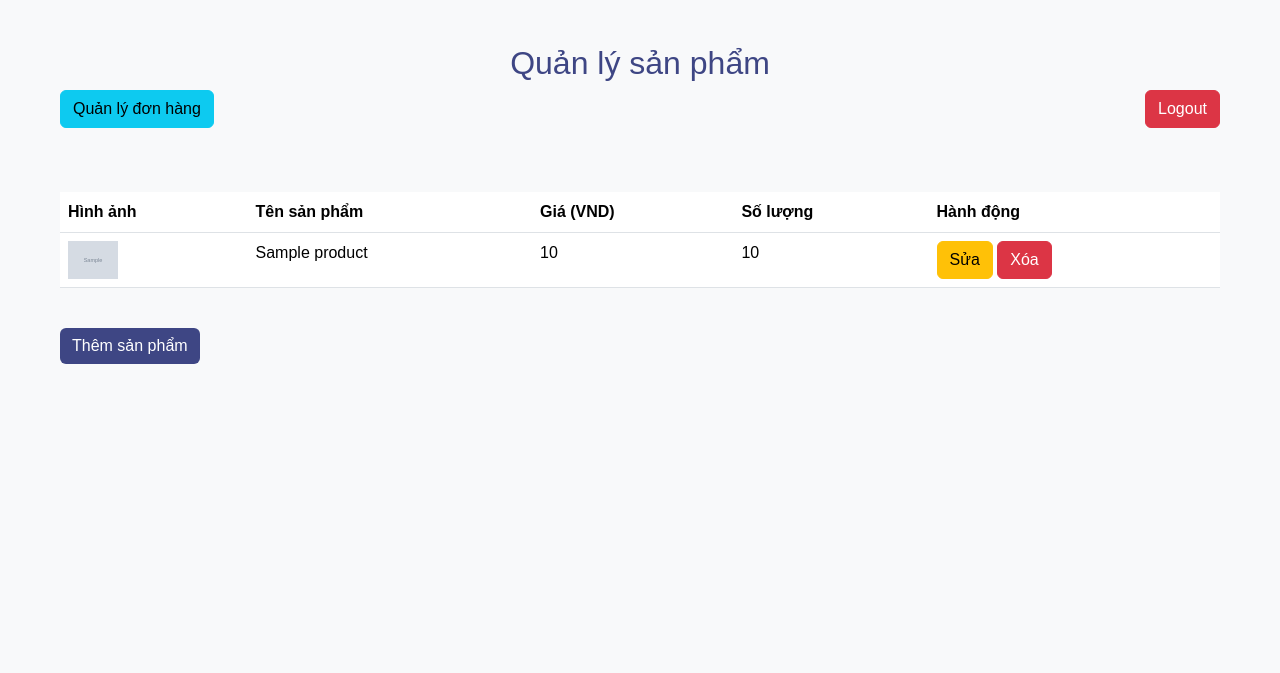
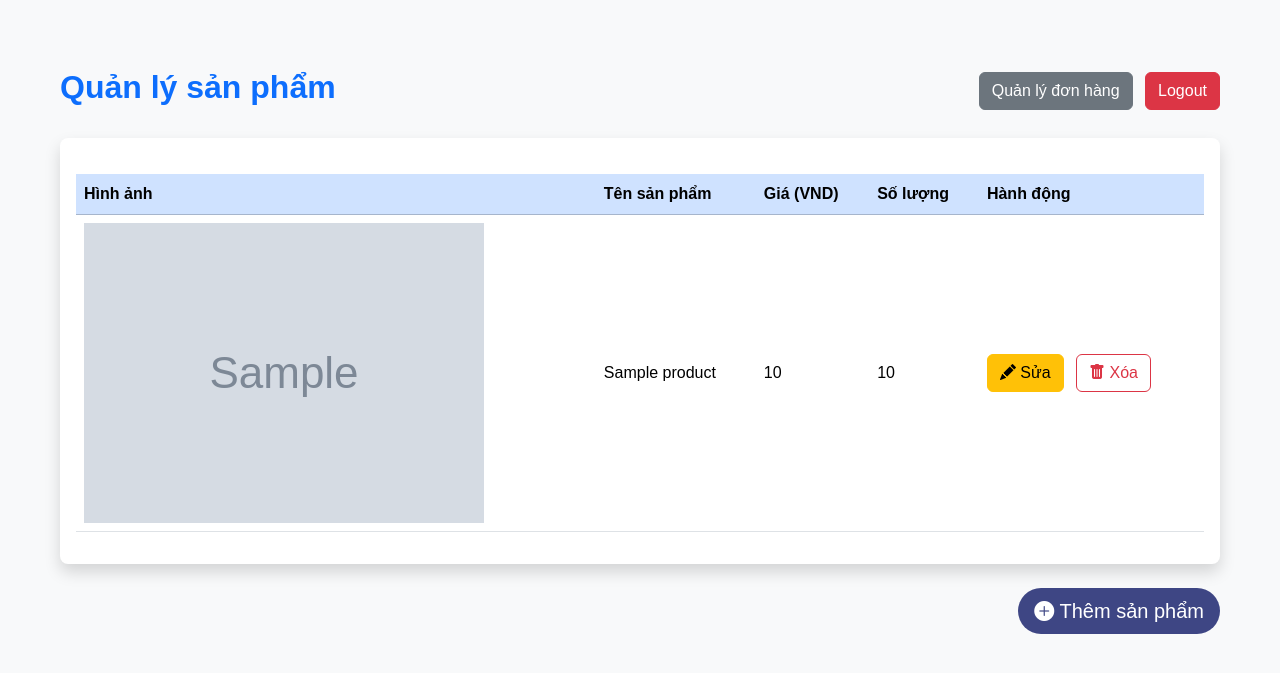
Before and after one commit to PhongNgh/basic-ecommerce, a Flask app: template templates/admin_index.html in a window 1280 px wide. Shown: the top 673 px of the page. Run offline with Flask 3, Linux system fonts and the light colour scheme; the template is opened without the code that fills it: most values are stand-ins (such as "Sample title", 1, 10 or a date in 2020); grey boxes marked "Sample" are stand-in pictures; some libraries are stand-ins or nearby versions.

Commit message:
update UI and logic for delete orders

```diff
--- a/templates/admin_index.html
+++ b/templates/admin_index.html
@@ -6,16 +6,22 @@
     <title>Quản lý sản phẩm</title>
     <link href="https://cdn.jsdelivr.net/npm/bootstrap@5.3.0-alpha1/dist/css/bootstrap.min.css" rel="stylesheet">
     <link rel="stylesheet" href="/static/style.css">
+    <link rel="stylesheet" href="https://cdnjs.cloudflare.com/ajax/libs/bootstrap-icons/1.10.2/font/bootstrap-icons.min.css">
 </head>
 <body>
-    <div class="container">
-        <h1 class="text-center mt-4">Quản lý sản phẩm</h1>
-        <a href="/admin/manage_orders" class="btn btn-info mb-3">Quản lý đơn hàng</a>
-        <a href="/logout" class="btn btn-danger float-end">Logout</a>
+    <div class="container mt-5">
+        <div class="d-flex justify-content-between align-items-center mb-4">
+            <h1 class="text-primary fw-bold">Quản lý sản phẩm</h1>
+            <div class="admin-actions">
+                <a href="/admin/manage_orders" class="btn btn-secondary me-2">Quản lý đơn hàng</a>
+                <a href="/logout" class="btn btn-danger">Logout</a>
+            </div>
+        </div>
 
         <!-- Bảng sản phẩm -->
-        <table class="table mt-5">
-            <thead>
+        <div class="table-responsive shadow rounded-3 p-3 bg-white">
+            <table class="table table-hover align-middle">
+                <thead class="table-primary">
                     <tr>
                         <th>Hình ảnh</th>
                         <th>Tên sản phẩm</th>
@@ -27,21 +33,31 @@
                 <tbody>
                     {% for product in products %}
                     <tr>
-                    <td><img src="{{ product['image'] }}" style="width: 50px;"></td>
+                        <td><img src="{{ product['image'] }}" class="product-img"></td>
                         <td>{{ product['name'] }}</td>
                         <td>{{ "{:,.0f}".format(product['price']) }}</td>
                         <td>{{ product['quantity'] }}</td>
                         <td>
-                        <button class="btn btn-warning" onclick="openEditForm('{{ product['_id'] }}', '{{ product['name'] }}', '{{ product['price'] }}', '{{ product['quantity'] }}')">Sửa</button>
+                            <button class="btn btn-warning btn-edit me-2" onclick="openEditForm('{{ product['_id'] }}', '{{ product['name'] }}', '{{ product['price'] }}', '{{ product['quantity'] }}')">
+                                <i class="bi bi-pencil-fill"></i> Sửa
+                            </button>
                             <form method="POST" action="/admin/delete_product/{{ product['_id'] }}" style="display:inline-block;">
-                            <button type="submit" class="btn btn-danger">Xóa</button>
+                                <button type="submit" class="btn btn-outline-danger btn-delete">
+                                    <i class="bi bi-trash-fill"></i> Xóa
+                                </button>
                             </form>
                         </td>
                     </tr>
                     {% endfor %}
                 </tbody>
             </table>
-        <button id="add-product-btn" class="btn btn-primary mt-4">Thêm sản phẩm</button>
+        </div>
+
+        <div class="text-end mt-4">
+            <button id="add-product-btn" class="btn btn-primary btn-lg rounded-pill">
+                <i class="bi bi-plus-circle-fill"></i> Thêm sản phẩm
+            </button>
+        </div>
     </div>
 
     <!-- Layer 1 (Nền mờ) -->
@@ -50,7 +66,7 @@
     <!-- Layer 2 (Form Thêm sản phẩm) -->
     <div id="layer2" class="layer2">
         <form method="POST" enctype="multipart/form-data" id="productForm" class="form-popup">
-            <h3 id="form-title" class="text-center mb-4">Thêm sản phẩm</h3>
+            <h3 id="form-title" class="text-center mb-4 fw-bold">Thêm sản phẩm</h3>
             <div class="mb-3">
                 <label for="name" class="form-label">Tên sản phẩm:</label>
                 <input type="text" class="form-control" id="name" name="name" required>
@@ -69,8 +85,8 @@
             </div>
             <input type="hidden" id="product_id" name="product_id">
             <div class="d-flex justify-content-end">
-                <button type="submit" class="btn btn-success me-2" id="form-submit-btn">Lưu</button>
-                <button type="button" id="cancel-btn" class="btn btn-secondary">Hủy</button>
+                <button type="submit" class="btn btn-success me-2 rounded-pill" id="form-submit-btn">Lưu</button>
+                <button type="button" id="cancel-btn" class="btn btn-secondary rounded-pill">Hủy</button>
             </div>
         </form>
     </div>
```
Lines whose indentation alone changed are shown as unchanged.
